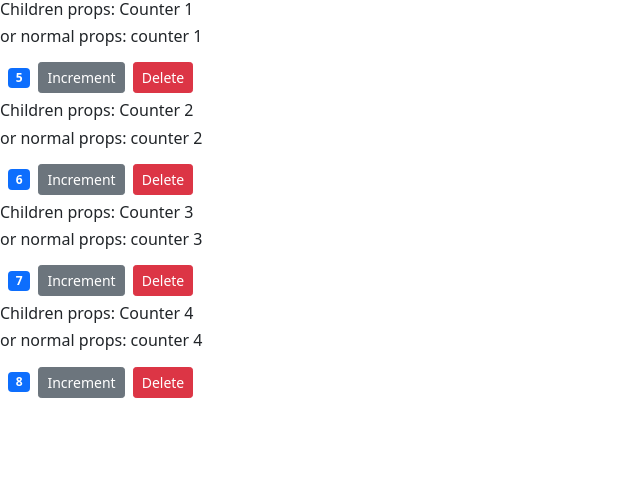
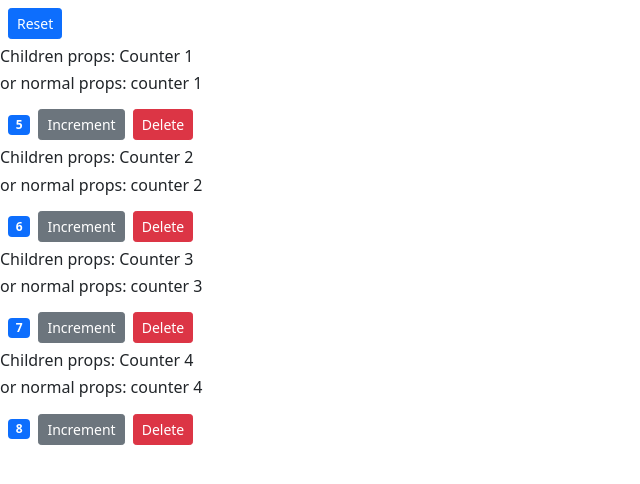
Before and after one commit to rua1hc/react_fdn_cnt_app, a React (Create React App) app: page / in a window 1280 px wide. Shown: the top 484 px of the page, without its empty margins (0-640 px from the left). Built offline with nearby package versions, Linux system fonts and the light colour scheme.

Commit message:
s4v9 single source of Truth

```diff
--- a/src/comps/counters.jsx
+++ b/src/comps/counters.jsx
@@ -17,9 +17,24 @@ class Counters extends Component {
         this.setState({ counters });
     };
 
+    handleReset = () => {
+        const counters = this.state.counters.map((c) => {
+            c.value = 10;
+            return c;
+        });
+        this.setState({ counters });
+    };
+
     render() {
         return (
             <div>
+                <button
+                    onClick={this.handleReset}
+                    className="btn btn-primary btn-sm m-2"
+                >
+                    Reset
+                </button>
+
                 {this.state.counters.map((c) => (
                     <Counter
                         key={c.id}
```
